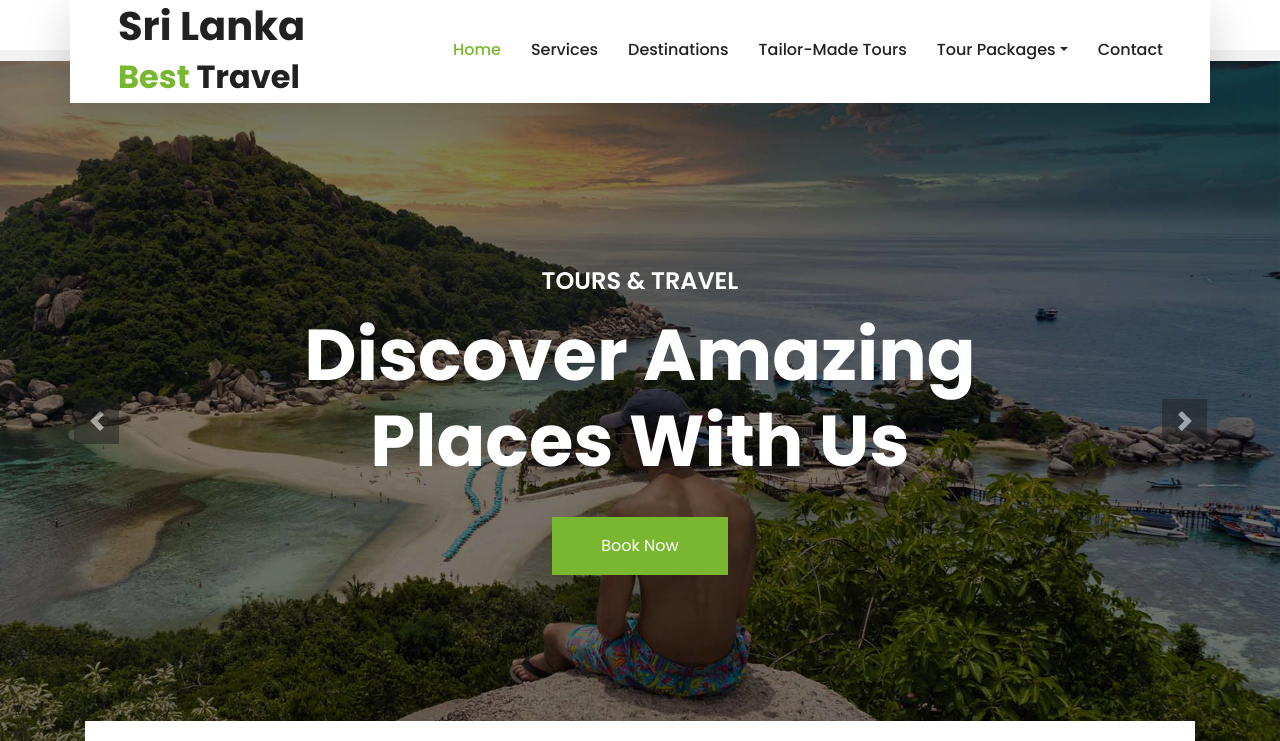
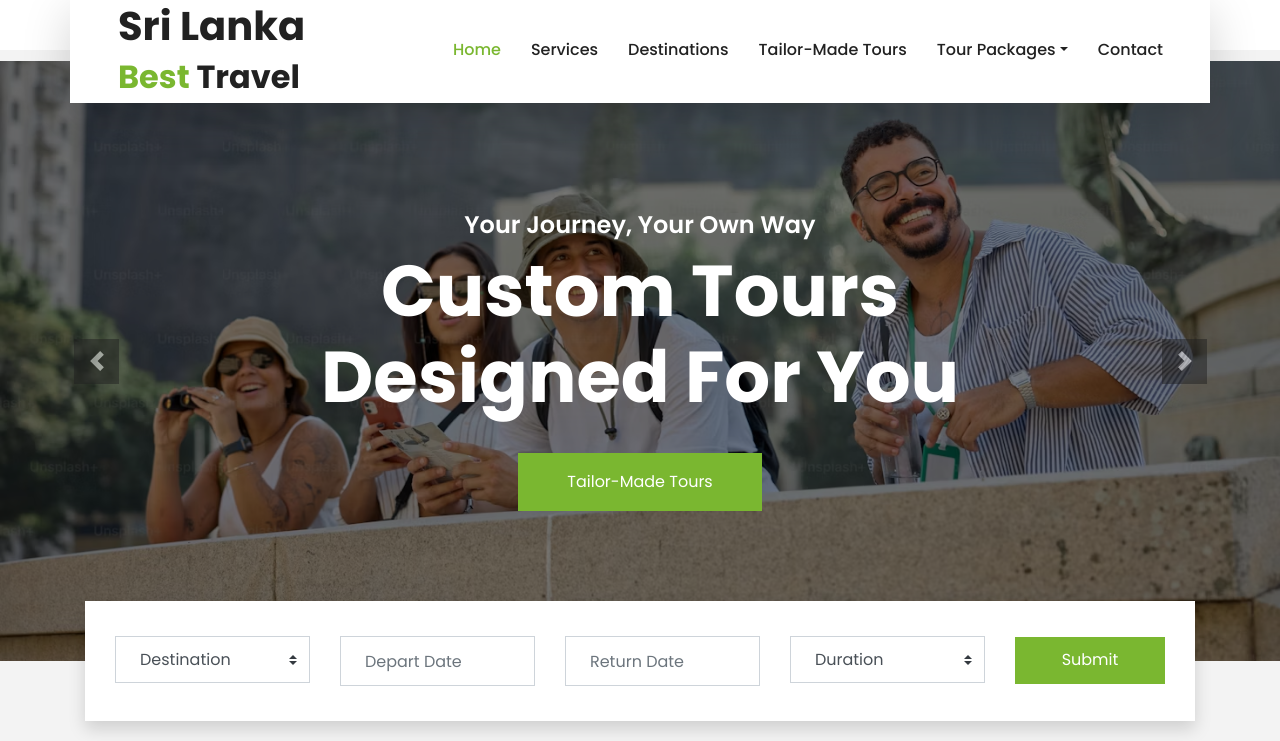
Before and after one commit to finnvirajgithub/Sri-Lanka-Best-Travel, a plain HTML site: page index.html in a window 1280 px wide. Shown: the part 59-800 px from the top of the page. Drawn offline with nearby package versions, Linux system fonts and the light colour scheme.

Commit message:
hero in home

```diff
--- a/index.html
+++ b/index.html
@@ -99,26 +99,26 @@
 
 
     <!-- Carousel Start -->
-    <div class="container-fluid p-0">
+    <div class="container-fluid p-0" style="height: 80%;">
         <div id="header-carousel" class="carousel slide" data-ride="carousel">
             <div class="carousel-inner">
                 <div class="carousel-item active">
-                    <img class="w-100" src="img/carousel-1.jpg" alt="Image">
+                    <img class="w-100" src="img/sl/sigiriya.jpg" alt="Image" style="height: 600px; object-fit: cover;">
                     <div class="carousel-caption d-flex flex-column align-items-center justify-content-center">
                         <div class="p-3" style="max-width: 900px;">
-                            <h4 class="text-white text-uppercase mb-md-3">Tours & Travel</h4>
-                            <h1 class="display-3 text-white mb-md-4">Let's Discover The World Together</h1>
+                            <h4 class="text-white">Discover Sri Lanka with us</h4>
+                            <h1 class="display-3 text-white mb-md-4">Expert Guided Tours Await You</h1>
                             <a href="" class="btn btn-primary py-md-3 px-md-5 mt-2">Book Now</a>
                         </div>
                     </div>
                 </div>
                 <div class="carousel-item">
-                    <img class="w-100" src="img/carousel-2.jpg" alt="Image">
+                    <img class="w-100" src="img/sl/hero2.avif" alt="Image" style="height: 600px; object-fit: cover;">
                     <div class="carousel-caption d-flex flex-column align-items-center justify-content-center">
                         <div class="p-3" style="max-width: 900px;">
-                            <h4 class="text-white text-uppercase mb-md-3">Tours & Travel</h4>
-                            <h1 class="display-3 text-white mb-md-4">Discover Amazing Places With Us</h1>
-                            <a href="" class="btn btn-primary py-md-3 px-md-5 mt-2">Book Now</a>
+                            <h4 class="text-white">Your Journey, Your Own Way</h4>
+                            <h1 class="display-3 text-white mb-md-4">Custom Tours Designed For You</h1>
+                            <a href="/tailormade.html" class="btn btn-primary py-md-3 px-md-5 mt-2">Tailor-Made Tours</a>
                         </div>
                     </div>
                 </div>
```
Also changed, not shown: img/sl/hero2.avif (added), 2 other files.
